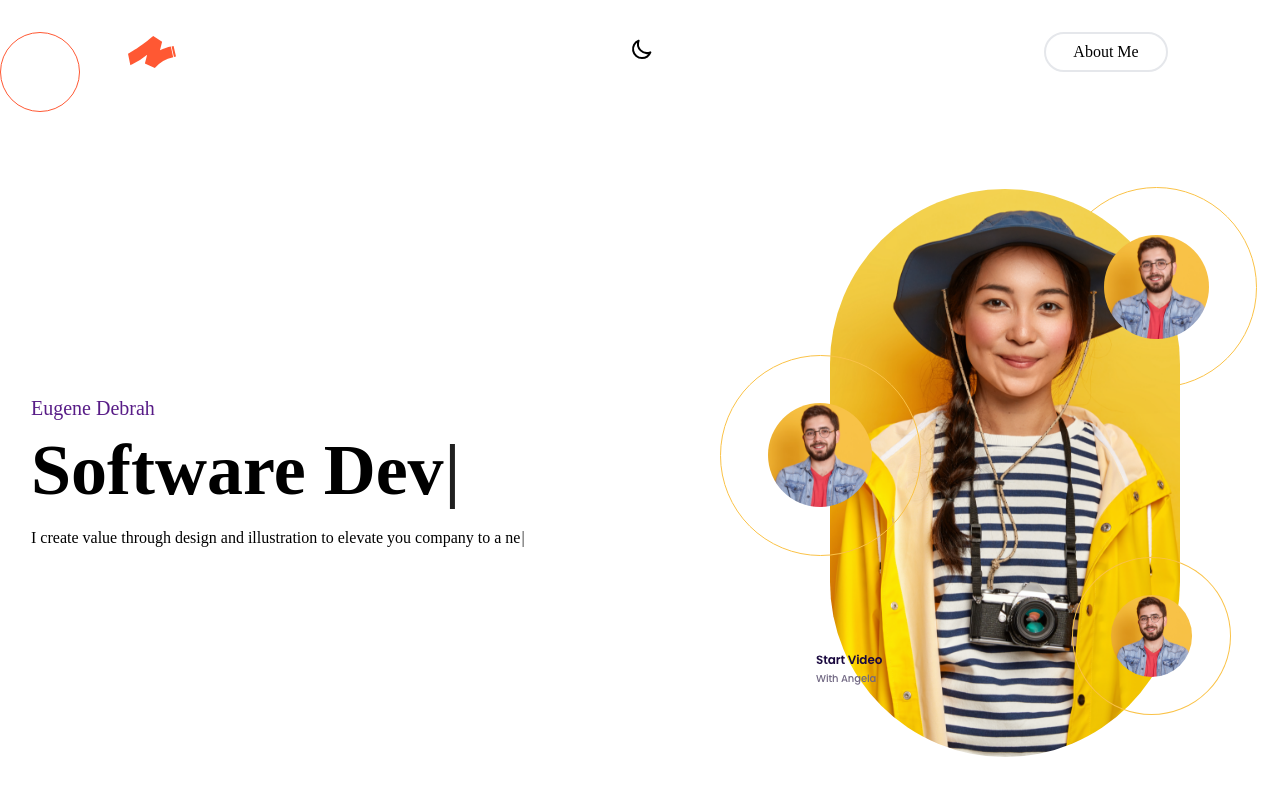
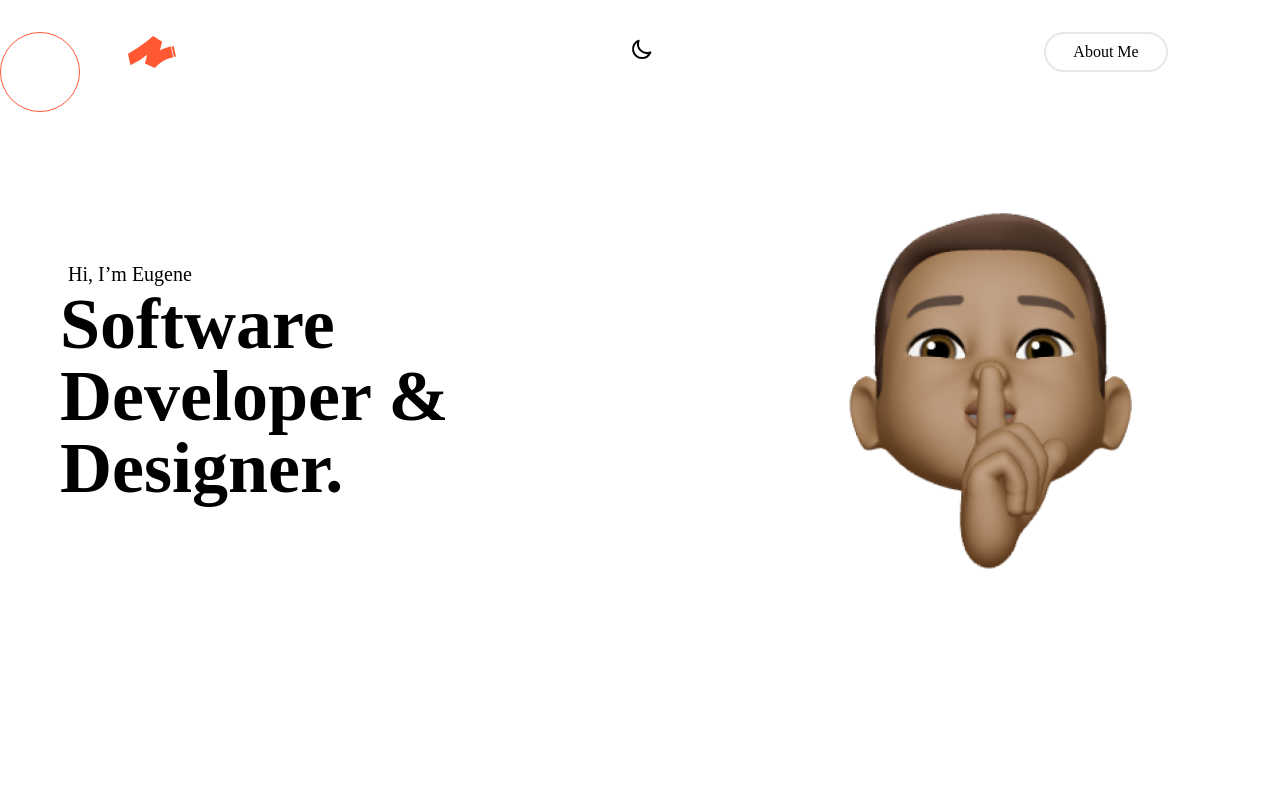
Before and after one commit to 4eug/Old-Portfolio, a Next.js app: page / in a window 1280 px wide. Shown: the top 800 px of the page. Built offline with nearby package versions, Linux system fonts and the light colour scheme.

Commit message:
Hero Section

```diff
--- a/components/Hero/Hero.jsx
+++ b/components/Hero/Hero.jsx
@@ -7,15 +7,15 @@ import Typewriter from "typewriter-effect";
 
 const Hero = () => {
  const [state] = useState({
-   title: "Eugene Debrah",
+   title: "Hi, I’m Eugene",
     subtitle: "",
 
  });
 
   return (
     <div name="home" className="w-full h-screen  flex flex-col justify-between">
-      <div className="grid md:grid-cols-2 max-w-[1240px] m-auto">
-        <motion.div
+      <div className="grid md:grid-cols-2 max-w-[1240px] ml-auto mr-auto mt-2 md:mt-10">
+        <div
           initial="initial"
           animate="animate"
           variants={{
@@ -33,35 +33,15 @@ const Hero = () => {
           }}
           className="flex flex-col justify-center md:items-start w-full px-2 py-8"
         >
-          <p className="text-xl text-purple-900 mt-10 md:mt-0 ">
+          <p className="pl-4 md:pl-10 text-xl mt-8 md:mt-0 ">
             {state.title}
           </p>
-          <h1 className="py-3 text-5xl md:text-7xl font-bold ">
-          <Typewriter
-            options={{
-              autoStart: true,
-              loop: true,
-              delay: 60,
-              strings: ["Software Developer & Designer",
-              ]
-            }}
-            />
+          <h1 className="pl-3 md:pl-8 text-5xl md:text-7xl font-bold ">
+          Software Developer & Designer.
+            <h1/>
 
           </h1>
-          <p className="mt-2 text-md">
-            <Typewriter
-            options={{
-              autoStart: true,
-              loop: true,
-              delay: 40,
-              strings: [
-                "I create value through design and illustration to elevate you company to a new level.",
-              ]
-            }}
-            />
-
-          </p>
-        </motion.div>
+        </div>
         <motion.div
           initial="hidden"
           animate="visible"
@@ -80,11 +60,7 @@ const Hero = () => {
           }}
           className="ml-0 pl-0 md:ml-10 md:pl-10"
         >
-          {/* <div>
-            <Spline scene="https://prod.spline.design/UHKfuoFV4Ujx-5qo/scene.spline" />
-          </div> */}
-
-          <img className="w-full" src="/Images.png" alt="/" />
+          <img className="w-full" src="/Image 6.png" alt="/" />
         </motion.div>
       </div>
     </div>
```
Also changed, not shown: public/Image 6.png (added).
